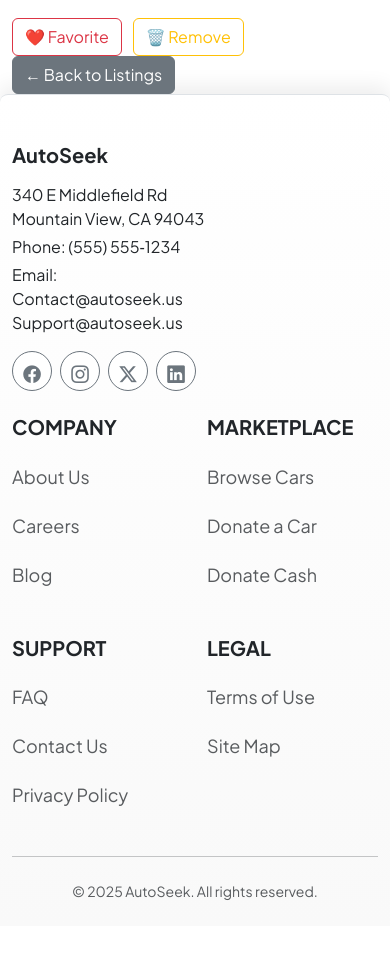
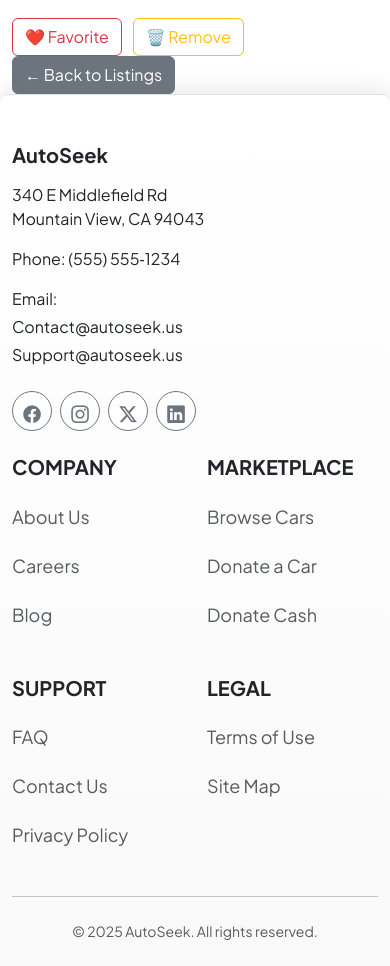
Before and after one commit to NingyuanBi/CarSal, a Flask app: page /car/1 in a window 390 px wide. Shown: the part 651-1617 px from the top of the page. Before the commit the page ends 1552 px from the top, so only its background shows below. Run offline with Flask 3, Linux system fonts and the light colour scheme.

Commit message:
gap adjustment
Adjusted the gap between address, phone and emails

```diff
--- a/templates/base.html
+++ b/templates/base.html
@@ -304,16 +304,15 @@
           <!-- Brand & address -->
           <div class="col-md-4">
             <h5 class="fw-bold mb-3">AutoSeek</h5>
-            <p class="mb-1">
+            <p class="mb-3">
               340&nbsp;E&nbsp;Middlefield&nbsp;Rd<br>
               Mountain&nbsp;View, CA&nbsp;94043
             </p>
-            <p class="mb-1">Phone: (555)&nbsp;555‑1234</p>
-            <p class="mb-1 mb-3">
-              Email:<br>
-              Contact@autoseek.us<br>
-              Support@autoseek.us
-            </p>
+            <p class="mb-3">Phone: (555)&nbsp;555‑1234</p>
+
+            <p class="mb-1">Email:</p>
+            <p class="mb-1">Contact@autoseek.us</p>
+            <p class="mb-4">Support@autoseek.us</p>
 
             <!-- Social icons -->
             <div class="d-flex gap-2">
```
